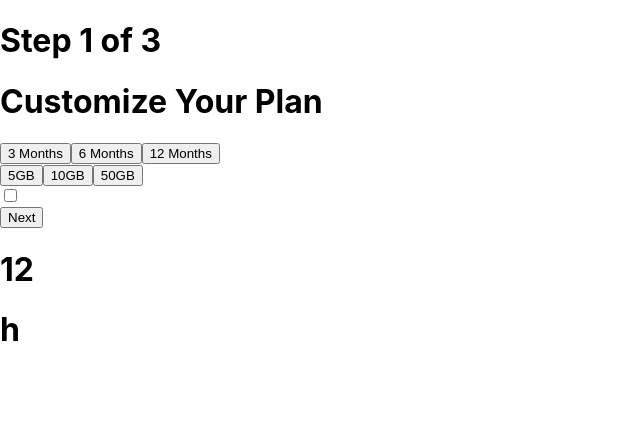
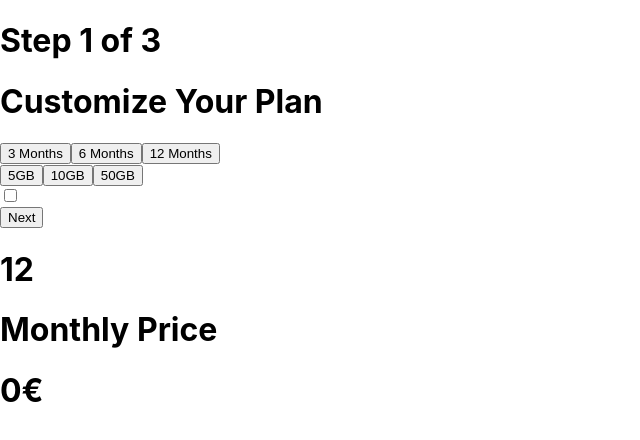
Before and after one commit to pietroballarin/react-checkout, a React (Create React App) app: page / in a window 1280 px wide. Shown: the top 440 px of the page, without its empty margins (0-640 px from the left). Built offline with nearby package versions, Linux system fonts and the light colour scheme; no server answers.

Commit message:
summary done

```diff
--- a/src/components/PriceOverview.js
+++ b/src/components/PriceOverview.js
@@ -3,25 +3,49 @@ import axios from 'axios';
 
 export default function PriceOverview(props) {
 
+    const [pricingInfo, setPricingInfo] = useState([])
+
     useEffect(() => {
         axios.get('https://cloud-storage-prices-moberries.herokuapp.com/prices')
         .then(response => {
-            const prices = response.data.subscription_plans.price_usd_per_gb
-            console.log(prices)
+            setPricingInfo(response.data.subscription_plans)
+            console.log(response.data.subscription_plans)
         })
         .catch(err => err)
+    }, [])
+
+    const findPrices = pricingInfo.filter(el => {
+        if (el.duration_months === props.planDuration)
+        return el.price_usd_per_gb
     })
 
-    // const price1 = price.map(el => {
-    //     console.log(el)
-    // })
+    const monthlyPrice = findPrices.map(el => el.price_usd_per_gb)
 
-
+    const showPrice = () => {
+        let price = 0;
+        if (props.planDuration === 3) {
+            price = props.gbVolume * monthlyPrice
+        }
+        if (props.planDuration === 6) {
+            price = props.gbVolume * monthlyPrice
+        }
+        if (props.planDuration === 12) {
+            price = props.gbVolume * monthlyPrice
+        }
+        if (props.upfrontPayment === true) {
+            price = price*0.8
+        }
+        return price
+    }
 
     return (
         <div>
             <h1>{props.planDuration}</h1>
-            <h1>h</h1>
+            <h1>Monthly Price</h1>
+            <h1>{showPrice()}€</h1>
+            {props.upfrontPayment ?
+            <h1>{showPrice() * props.planDuration}€</h1>
+            : false}
         </div>
     )
 }
```
